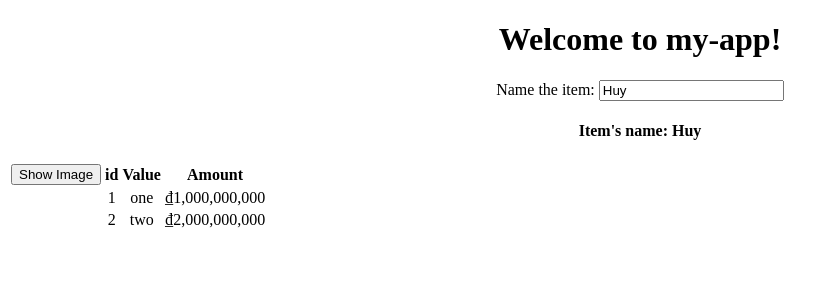
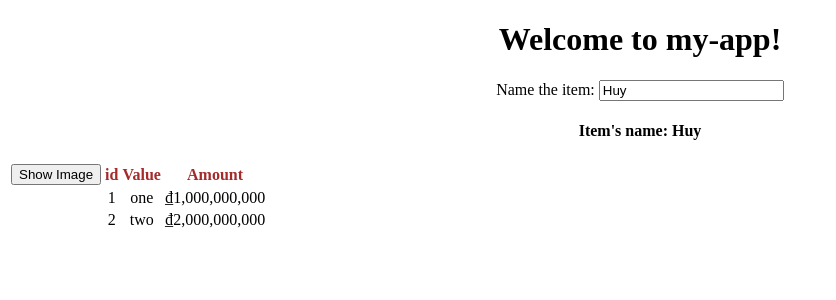
Before and after one commit to legiahuy1996/Angular-Learning, an Angular app: page / in a window 1280 px wide. Shown: the top 300 px of the page, without its empty margins (0-836 px from the left). Built offline with nearby package versions, Linux system fonts and the light colour scheme.

Commit message:
Encapsulating Component Styles

```diff
--- /dev/null
+++ b/src/app/item.component.css
@@ -0,0 +1,3 @@
+th{
+    color: brown;
+}
--- a/src/app/item.component.ts
+++ b/src/app/item.component.ts
@@ -4,7 +4,7 @@ import { Iitem } from '../item';
 @Component({
     selector: 'app-item',
     templateUrl: './item.component.html',
-    styleUrls: ['./app.component.css']
+    styleUrls: ['./item.component.css']
 })
 export class ItemComponent {
     itemName: string = "Huy";
```
